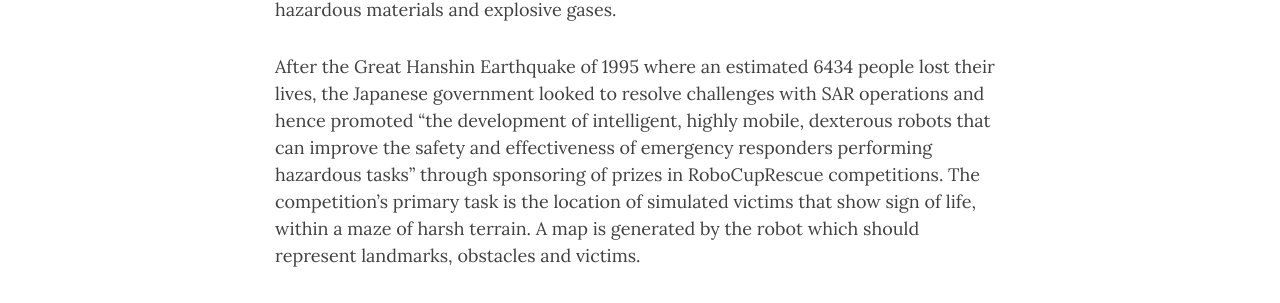
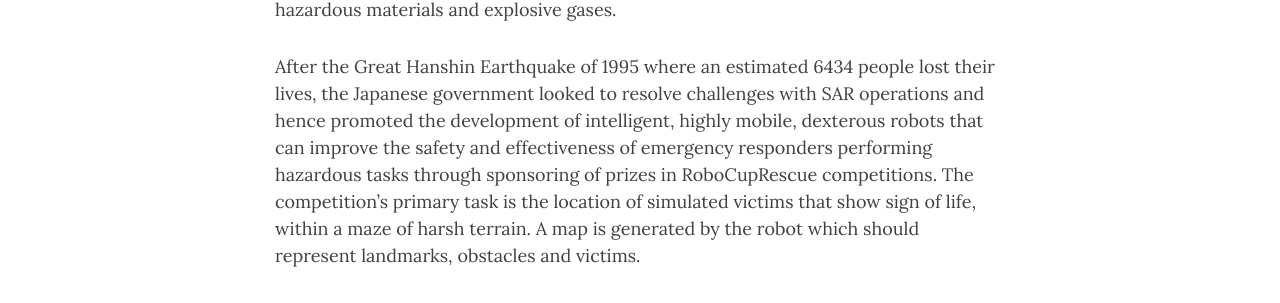
Before and after one commit to corticalstack/corticalstack.github.io, a Jekyll site: the page built from mr.md, in a window 1280 px wide and 900 px high, scrolled down 677 px. Shown: the part 205-508 px from the top of the window. Built offline with Jekyll 4.4.1, drawn with Linux system fonts in a browser that asks for light colours; nearby versions of some CDN libraries.

Commit message:
Initial wip

```diff
--- a/mr.md
+++ b/mr.md
@@ -16,8 +16,8 @@
 detection of hazardous materials and explosive gases.
 
 After the Great Hanshin Earthquake of 1995 where an estimated 6434 people lost their lives, the Japanese government looked
-to resolve challenges with SAR operations and hence promoted “the development of intelligent, highly mobile, dexterous
-robots that can improve the safety and effectiveness of emergency responders performing hazardous tasks” through sponsoring
+to resolve challenges with SAR operations and hence promoted the development of intelligent, highly mobile, dexterous
+robots that can improve the safety and effectiveness of emergency responders performing hazardous tasks through sponsoring
 of prizes in RoboCupRescue competitions. The competition’s primary task is the location of simulated victims that show sign
 of life, within a maze of harsh terrain. A map is generated by the robot which should represent landmarks, obstacles and
 victims.
```
